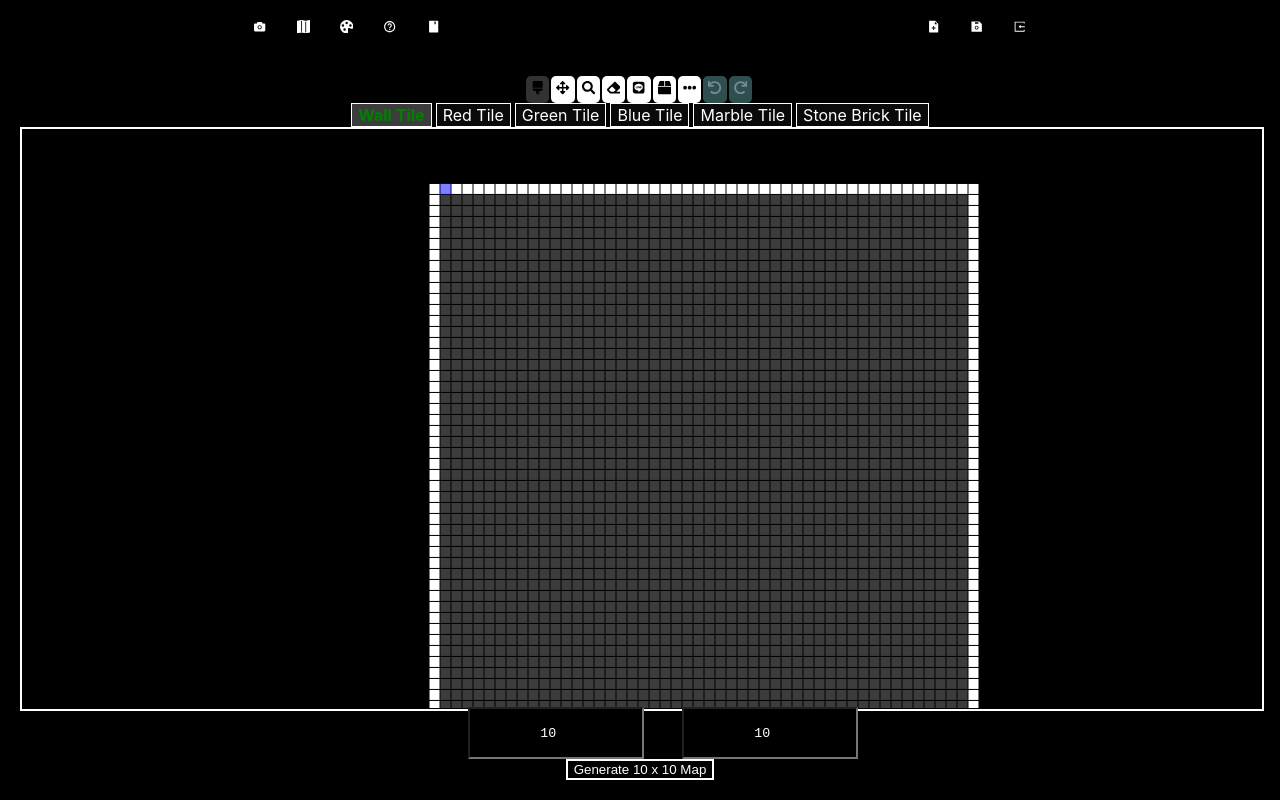
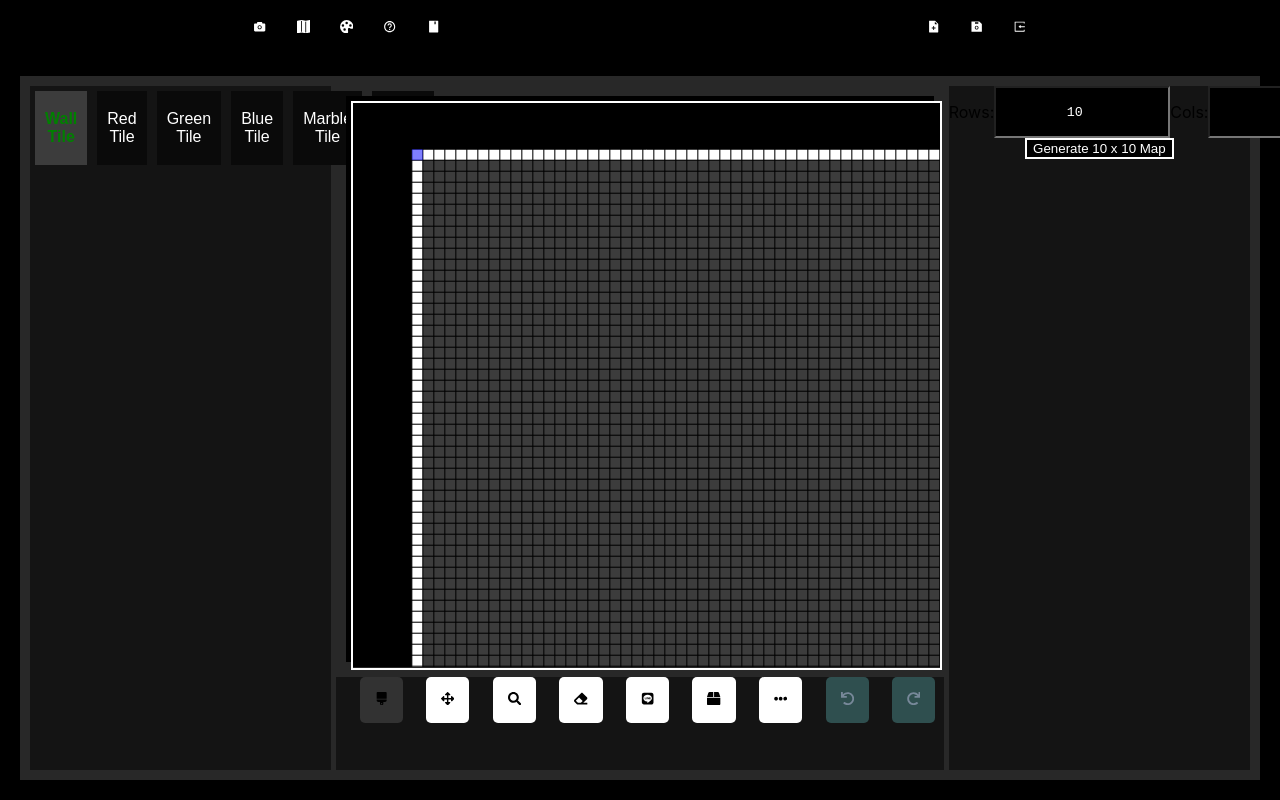
Before and after one commit to cobyj33/raycaster, a React (Vite) app: page / in a window 1280 px wide. Both pictures are taken after a click on the button 346 px from the left and 28 px from the top of the page. Built offline with nearby package versions, Linux system fonts and the light colour scheme.

Commit message:
New Editor UI

```diff
--- a/src/App.tsx
+++ b/src/App.tsx
@@ -1,5 +1,5 @@
 import React from 'react';
-import { Camera, GameMap, Tile, TileTypeArray, getDefaultTile } from "raycaster/interfaces"
+import { Camera, GameMap, Tile, TileTypeArray, getDefaultTile, RGBA, ICamera, SkyBox } from "raycaster/interfaces"
 import { MapScreen, GameScreen, MapEditor } from 'raycaster/components';
 import { AiFillCamera, AiFillBook, AiOutlineSplitCells, AiFillSave, AiOutlineImport, AiFillFileAdd  } from 'react-icons/ai';
 import { BsFillMapFill, BsFillPaletteFill } from "react-icons/bs"
@@ -7,6 +7,8 @@ import { BiHelpCircle } from "react-icons/bi"
 import appStyles from 'App.module.css';
 import {initRaycaster} from 'loader';
 import { requestWebDownload } from 'functions/file';
+import { P } from 'vitest/dist/types-bae746aa';
+import { request } from 'http';
 
 // import JRLogo from "assets/JRWhite.svg"
 
@@ -15,6 +17,56 @@ const acceptedMenus = ["Game Map", "Camera View", "Editor"] as const;
 type Menus = typeof acceptedMenus[number];
 
 const STARTING_MAP_DIMENSIONS = { row: 50, col: 50 }
+
+// interface RaycasterDataTileSave {
+//   color: RGBA
+//   canHit: boolean
+//   canCollide: boolean
+//   texture: string | null
+// }
+
+// interface RaycasterDataSkyboxSave implements SkyBox {}
+
+// interface RaycasterDataMapSave {
+//   tilemap: string[][]
+//   tiles: { [key: string]: RaycasterDataTileSave }
+//   width: number
+//   height: number
+//   skybox: RaycasterDataSkyboxSave
+// }
+
+// interface RaycasterDataSave {
+//   format: string
+//   map: RaycasterDataMapSave
+//   camera: ICamera
+// }
+
+// function getRaycasterMapSaveData(map: GameMap): RaycasterDataMapSave {
+//   return {
+//     tilemap: map.tiles.map(tileRow => tileRow.map(tile => tile.))
+//     width: map.width,
+//     height: map.height,
+//     skybox: map.skyBox
+//   }
+// }
+
+// function getRaycasterCameraSaveData(camera: Camera): ICamera {
+//   return camera.data()
+// }
+
+// function getRaycasterSaveData(map: GameMap, camera: Camera): RaycasterDataSave {
+//   return {
+//     format: "v1",
+//     map: getRaycasterMapSaveData(map)
+//     camera: getRaycasterCameraSaveData(camera)
+//   }
+// }
+
+// function saveRaycasterSaveData(data: RaycasterDataSave): void {
+//   const stringified = JSON.stringify(data)
+//   const blob = new Blob([stringified], { type: "application/json"} )
+//   requestWebDownload(blob, "raycastersave.json")
+// }
 
 interface MenuState {
   menus: [Menus] | [Menus, Menus]
@@ -29,16 +81,7 @@ function App() {
     const [currentMenu, setCurrentMenu] = React.useState<Menus>("Camera View")
 
     React.useEffect( () => {
-        initRaycaster().then( () => {
-            const newMap = GameMap.filledEdges("Starting Map", STARTING_MAP_DIMENSIONS);
-            setGameMap(newMap)
-            setCamera(Camera.default().place(newMap.center))
-
-            const customTiles: { [key: string]: Tile } = {};
-            TileTypeArray.forEach(tileName => customTiles[tileName] = getDefaultTile(tileName));
-            delete customTiles["Empty Tile"];
-            setSavedTiles(customTiles);
-        })
+        initRaycaster().then(createNew)
     }, [])
 
   function getMenu(menu: Menus) {
@@ -49,7 +92,22 @@ function App() {
     }
   }
 
+  function createNew() {
+    const newMap = GameMap.filledEdges("Starting Map", STARTING_MAP_DIMENSIONS);
+    setGameMap(newMap)
+    setCamera(Camera.default().place(newMap.center))
+
+    const customTiles: { [key: string]: Tile } = {};
+    TileTypeArray.forEach(tileName => customTiles[tileName] = getDefaultTile(tileName));
+    delete customTiles["Empty Tile"];
+    setSavedTiles(customTiles);
+  }
+
   function save() {
+
+  }
+
+  function load() {
 
   }
 
@@ -71,9 +129,9 @@ function App() {
         </div>
 
         <div className={appStyles["nav-button-group"]}> {/* File Manipulation */}
-          <button className={appStyles["nav-button"]}><AiFillFileAdd /></button>
-          <button className={appStyles["nav-button"]}><AiFillSave /></button>
-          <button className={appStyles["nav-button"]}><AiOutlineImport /></button>
+          <button className={appStyles["nav-button"]} onClick={createNew}><AiFillFileAdd /></button>
+          <button className={appStyles["nav-button"]} onClick={save}><AiFillSave /></button>
+          <button className={appStyles["nav-button"]} onClick={load}><AiOutlineImport /></button>
         </div>
 
         {/* <div className={appStyles["view-button-group"]}>
--- a/src/components/screens/MapEditor.tsx
+++ b/src/components/screens/MapEditor.tsx
@@ -1,4 +1,4 @@
-import { useEffect, useRef, useState, MutableRefObject, PointerEvent, KeyboardEvent, useCallback } from 'react'
+import { useEffect, useRef, useState, MutableRefObject, PointerEvent, KeyboardEvent, useCallback, ChangeEvent } from 'react'
 import { getFillerTile, vector2Int, StatefulData, IVector2, View, GameMap, getDefaultTile, Tile, areGameMapsEqual, tryPlaceCamera, Camera, areEqualTiles, Vector2, subtractVector2, getViewOffset, inDimensionBounds, rgbaToString } from "raycaster/interfaces";
 import { FaBrush, FaArrowsAlt, FaSearch, FaEraser, FaLine, FaBox, FaEllipsisH, FaUndo, FaRedo, FaHammer } from "react-icons/fa"
 import { EditMode, EditorData, MoveEditMode, ZoomEditMode, DrawEditMode, EraseEditMode, LineEditMode, BoxEditMode, EllipseEditMode } from "raycaster/editor"
@@ -9,9 +9,9 @@ import { SketchPicker } from "react-color"
 import { TileCreator } from 'components/TileCreator';
 
 
+type EditorEditMode = "MOVE" | "ZOOM" | "DRAW" | "ERASE" | "LINE" | "BOX" | "ELLIPSE"
 
 export const MapEditor = ( { cameraData, mapData, tileData }: { cameraData: StatefulData<Camera>, mapData: StatefulData<GameMap>, tileData: StatefulData<{[key: string]: Tile}> }) => {
-  enum EditorEditMode { MOVE = "Move", ZOOM = "Zoom", DRAW = "Draw", ERASE = "Erase", LINE = "Line", BOX = "Box", ELLIPSE = "Ellipse" }
   const mapHistory = useRef<HistoryStack<GameMap>>(new HistoryStack<GameMap>());
 
   const [camera, setCamera] = cameraData;
@@ -122,16 +122,16 @@ function focus(worldPosition: IVector2) {
   }
 
   const editorModes: MutableRefObject<{[key in EditorEditMode]: EditMode}> = useRef({
-    [EditorEditMode.DRAW]: new DrawEditMode(getEditorData()),
-    [EditorEditMode.ZOOM]: new ZoomEditMode(getEditorData()),
-    [EditorEditMode.MOVE]: new MoveEditMode(getEditorData()),
-    [EditorEditMode.ERASE]: new EraseEditMode(getEditorData()),
-    [EditorEditMode.LINE]: new LineEditMode(getEditorData()),
-    [EditorEditMode.BOX]: new BoxEditMode(getEditorData()),
-    [EditorEditMode.ELLIPSE]: new EllipseEditMode(getEditorData())
+    "DRAW": new DrawEditMode(getEditorData()),
+    "ZOOM": new ZoomEditMode(getEditorData()),
+    "MOVE": new MoveEditMode(getEditorData()),
+    "ERASE": new EraseEditMode(getEditorData()),
+    "LINE": new LineEditMode(getEditorData()),
+    "BOX": new BoxEditMode(getEditorData()),
+    "ELLIPSE": new EllipseEditMode(getEditorData())
   });
 
-  const [editMode, setEditMode] = useState<EditorEditMode>(EditorEditMode.DRAW);
+  const [editMode, setEditMode] = useState<EditorEditMode>("DRAW");
 
   function drawCell(context: CanvasRenderingContext2D, view: View, row: number, col: number) {
     context.fillRect((col - view.col) * view.cellSize, (row - view.row) * view.cellSize, view.cellSize, view.cellSize  );
@@ -307,14 +307,6 @@ function focus(worldPosition: IVector2) {
           canvas.width = rect.width;
           canvas.height = rect.height;
         }
-
-        // const mapCenter: IVector2 = { row: map.dimensions.row / 2, col: map.dimensions.col / 2 }
-        // const adjustedCoordinates: IVector2 = vector2Int({
-        //     row: mapCenter.row - (canvas.height / view.cellSize / 2),
-        //     col: mapCenter.col - (canvas.width / view.cellSize / 2)
-        // })
-
-        // setView(view => ({...view, ...adjustedCoordinates}));
       }
     }, [map, view])
 
@@ -343,24 +335,75 @@ function focus(worldPosition: IVector2) {
   }
 
   const [newMapDimension, setNewMapDimension] = useState<IVector2>({row: 10, col: 10});
+  const [tileCreatorBlueprint, setTileCreatorBlueprint] = useState<Tile>(getDefaultTile("Wall Tile"));
+
+  function createTile() {
+
+  }
+
+  function onTileCreatorTextureImport(e: ChangeEvent<HTMLInputElement>) {
+
+  }
 
   return (
     <div className={mapEditorStyles["editor-container"]}>
+      <div className={mapEditorStyles["tool-bar"]}>
         <div className={mapEditorStyles["editing-buttons"]}>
-        <button className={`${mapEditorStyles["edit-button"]} ${ editMode === EditorEditMode.DRAW ? mapEditorStyles["selected"] : '' }`} onClick={() => setEditMode(EditorEditMode.DRAW)}> <FaBrush /> </button>
-        <button className={`${mapEditorStyles["edit-button"]} ${ editMode === EditorEditMode.MOVE ? mapEditorStyles["selected"] : '' }`} onClick={() => setEditMode(EditorEditMode.MOVE)}> <FaArrowsAlt /> </button>
-        <button className={`${mapEditorStyles["edit-button"]} ${ editMode === EditorEditMode.ZOOM ? mapEditorStyles["selected"] : '' }`} onClick={() => setEditMode(EditorEditMode.ZOOM)}> <FaSearch /> </button>
-        <button className={`${mapEditorStyles["edit-button"]} ${ editMode === EditorEditMode.ERASE ? mapEditorStyles["selected"] : '' }`} onClick={() => setEditMode(EditorEditMode.ERASE)}> <FaEraser /> </button>
-        <button className={`${mapEditorStyles["edit-button"]} ${ editMode === EditorEditMode.LINE ? mapEditorStyles["selected"] : '' }`} onClick={() => setEditMode(EditorEditMode.LINE)}> <FaLine /> </button>
-        <button className={`${mapEditorStyles["edit-button"]} ${ editMode === EditorEditMode.BOX ? mapEditorStyles["selected"] : '' }`} onClick={() => setEditMode(EditorEditMode.BOX)}> <FaBox /> </button>
-        <button className={`${mapEditorStyles["edit-button"]} ${ editMode === EditorEditMode.ELLIPSE ? mapEditorStyles["selected"] : '' }`} onClick={() => setEditMode(EditorEditMode.ELLIPSE)}> <FaEllipsisH /> </button>
+          <button className={`${mapEditorStyles["edit-button"]} ${ editMode === "DRAW" ? mapEditorStyles["selected"] : '' }`} onClick={() => setEditMode("DRAW")}> <FaBrush /> </button>
+          <button className={`${mapEditorStyles["edit-button"]} ${ editMode === "MOVE" ? mapEditorStyles["selected"] : '' }`} onClick={() => setEditMode("MOVE")}> <FaArrowsAlt /> </button>
+          <button className={`${mapEditorStyles["edit-button"]} ${ editMode === "ZOOM" ? mapEditorStyles["selected"] : '' }`} onClick={() => setEditMode("ZOOM")}> <FaSearch /> </button>
+          <button className={`${mapEditorStyles["edit-button"]} ${ editMode === "ERASE" ? mapEditorStyles["selected"] : '' }`} onClick={() => setEditMode("ERASE")}> <FaEraser /> </button>
+          <button className={`${mapEditorStyles["edit-button"]} ${ editMode === "LINE" ? mapEditorStyles["selected"] : '' }`} onClick={() => setEditMode("LINE")}> <FaLine /> </button>
+          <button className={`${mapEditorStyles["edit-button"]} ${ editMode === "BOX" ? mapEditorStyles["selected"] : '' }`} onClick={() => setEditMode("BOX")}> <FaBox /> </button>
+          <button className={`${mapEditorStyles["edit-button"]} ${ editMode === "ELLIPSE" ? mapEditorStyles["selected"] : '' }`} onClick={() => setEditMode("ELLIPSE")}> <FaEllipsisH /> </button>
           <button className={`${mapEditorStyles["edit-button"]} ${ mapHistory.current.canGoBack() === false ? mapEditorStyles["disabled"] : '' }`} onClick={undo}> <FaUndo /> </button>
           <button className={`${mapEditorStyles["edit-button"]} ${ mapHistory.current.canGoForward() === false ? mapEditorStyles["disabled"] : '' }`} onClick={redo}> <FaRedo /> </button>
         </div>
+      </div>
+
+      <aside className={mapEditorStyles["left-side-bar"]}>
 
         <div className={mapEditorStyles["tile-picker"]}>
           { Object.keys(savedTiles).map(tileName => <button className={`${mapEditorStyles["saved-tile-selection-button"]} ${areEqualTiles(selectedTile, savedTiles[tileName]) ? mapEditorStyles["selected"] : mapEditorStyles["unselected"]}`} key={`tile: ${tileName}`} onClick={() => setSelectedTile(savedTiles[tileName])}> {tileName}</button>)}
         </div>
+
+        {/* <div className={mapEditorStyles["tile-creator"]}>
+          <h3> Tile Creator </h3>
+
+          <div className={mapEditorStyles["tile-creator-color-picker"]}>
+            Color
+            <input type="range" min={0} max={255} />
+            <input type="range" min={0} max={255} />
+            <input type="range" min={0} max={255} />
+            {/* <input type="range" min={0} max={255} /> Alpha not really supported to be honest, so will hide for now }
+          </div>
+
+          <button> Can Hit </button>
+          <button> Can Collide </button>
+          <input type="file" onChange={onTileCreatorTextureImport} />
+          <button> Create </button>
+
+        </div> */}
+
+      </aside>
+
+      <aside className={mapEditorStyles["right-side-bar"]}>
+
+        <div className={mapEditorStyles["map-generator"]}>
+
+          <div className={mapEditorStyles["map-dimensions-input"]}>
+            <p> Rows: </p>
+            <input type="number" min={4} onChange={(e) => setNewMapDimension(({...newMapDimension, row: e.target.valueAsNumber }))} value={newMapDimension.row} />
+            <p> Cols: </p>
+            <input type="number" min={4} onChange={(e) => setNewMapDimension({ ...newMapDimension, col: e.target.valueAsNumber })} value={newMapDimension.col} />
+          </div>
+
+          <button className={mapEditorStyles['map-generate-button']} onClick={onMapGenerate}> Generate {newMapDimension.row} x {newMapDimension.col} Map </button>
+        </div>
+
+      </aside>
+
+
 
       <div className={mapEditorStyles["editing-canvas-holder"]} ref={canvasHolderRef}>
           <canvas style={{cursor: cursor}} className={mapEditorStyles["editing-canvas"]} ref={canvasRef} onPointerDown={onPointerDown} onPointerMove={onPointerMove} onPointerUp={onPointerUp} onPointerLeave={onPointerLeave} onKeyDown={onKeyDown} onKeyUp={onKeyUp} tabIndex={0}> Unsupported Web Browser </canvas>
@@ -371,16 +414,7 @@ function focus(worldPosition: IVector2) {
         <TileCreator className={`editor-tile-creator`} tileData={tileData} />
       </div> */}
 
-      <div className={mapEditorStyles["map-generator"]}>
-        <div className={mapEditorStyles["map-dimensions-input"]}>
-          <p> Rows: </p>
-          <input type="number" min={4} onChange={(e) => setNewMapDimension(({...newMapDimension, row: e.target.valueAsNumber }))} value={newMapDimension.row} />
-          <p> Cols: </p>
-          <input type="number" min={4} onChange={(e) => setNewMapDimension({ ...newMapDimension, col: e.target.valueAsNumber })} value={newMapDimension.col} />
-        </div>
 
-      <button className={mapEditorStyles['map-generate-button']} onClick={onMapGenerate}> Generate {newMapDimension.row} x {newMapDimension.col} Map </button>
-      </div>
 
     </div>
   )
--- a/src/components/styles/MapEditor.module.css
+++ b/src/components/styles/MapEditor.module.css
@@ -1,20 +1,41 @@
 .editor-container {
     position: relative;
-    display: flex;
+    display: grid;
+    grid-template-columns: repeat(12, 1fr);
+    grid-template-rows: repeat(7, 1fr);
     flex-direction: column;
-    align-items: center;
-    justify-content:stretch;
-    overflow: none;
-    background-color: black;
+    /* align-items: center; */
+    /* justify-content:stretch; */
+    /* overflow: none; */
+    gap: 5px;
+    padding: 10px;
+    background-color: rgb(40, 40, 40);
 }
 
 .editing-canvas-holder {
-    position: relative;
-    display: flex;
-    flex-grow: 9;
-    align-self: stretch;
-    justify-content: center;
-    flex-basis: 200px;
+    grid-column: 4 / 10;
+    grid-row: 1 / 7;
+    padding: 5px;
+    margin: 10px;
+    border: 5px solid black;
+}
+
+.left-side-bar {
+    grid-column: 1 / 4;
+    grid-row: 1 / 8;
+    background-color: rgb(20, 20, 20);
+}
+
+.right-side-bar {
+    grid-column: 10 / 13;
+    grid-row: 1 / 8;
+    background-color: rgb(20, 20, 20);
+}
+
+.tool-bar {
+    grid-row: 7 / 8;
+    grid-column: 4 / 10;
+    background-color: rgb(20, 20, 20);
 }
 
 .editing-canvas {
@@ -33,12 +54,15 @@
 
 .saved-tile-selection-button {
     color: white;
-    font-family: -apple-system, BlinkMacSystemFont, 'Segoe UI', Roboto, Oxygen, Ubuntu, Cantarell, 'Open Sans', 'Helvetica Neue', sans-serif;
     font-size: 16px;
-    border: 1px solid white;
-    margin-left: 2px;
-    margin-right: 2px;
+    padding: 10px;
+    margin: 5px;
+    background-color: rgb(20, 20, 20);
+    border: none;
+}
 
+.saved-tile-selection-button:hover {
+    border-bottom: 1px solid white;
 }
 
 .saved-tile-selection-button.selected {
@@ -65,10 +89,10 @@
     border-radius: 5px;
     background-color: white;
     border: none;
-    padding: 5px;
-    margin-right: 2px;
-    color: black;
-
+    pointer-events: auto;
+    aspect-ratio: 1;
+    margin-left: 15px;
+    padding: 15px;
 }
 
 .edit-button:hover:not(.disabled) {
--- a/src/interfaces/Vector2.ts
+++ b/src/interfaces/Vector2.ts
@@ -140,6 +140,13 @@ export class Vector2 implements IVector2 {
     clone(): Vector2 {
         return new Vector2(this.row, this.col)
     }
+
+    data(): IVector2 {
+        return {
+            row: this.row,
+            col: this.col
+        }
+    }
 }
 
 export class LineSegment implements ILineSegment {
```
Also changed, not shown: src/interfaces/Camera.ts (+13 -6 lines), standards/save_v1.md (+1 -1 lines), standards/save_v2.md (deleted, +0 -41 lines). Lines whose indentation alone changed are shown as unchanged.
